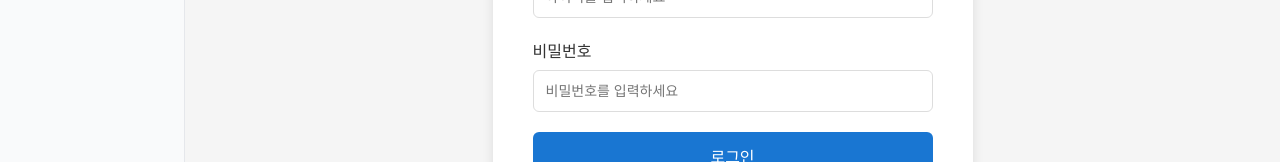
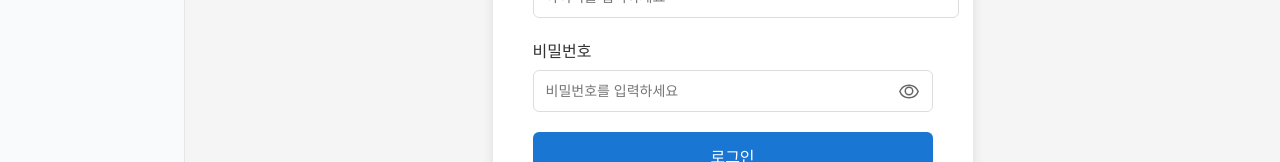
Before and after one commit to Applied-Learning/InvesTube, a Vue app in the folder Front/: page /login in a window 1280 px wide. Shown: the part 380-542 px from the top of the page. Built offline with nearby package versions, Linux system fonts and the light colour scheme; no server answers.

Commit message:
feat: 비밀번호 입력시 보이게 하는 기능 추가

```diff
--- a/Front/src/views/LoginView.vue
+++ b/Front/src/views/LoginView.vue
@@ -18,13 +18,30 @@
 
         <div class="form-group">
           <label for="password">비밀번호</label>
+          <div class="password-wrapper">
             <input
               id="password"
               v-model="credentials.password"
-            type="password"
+              :type="showPassword ? 'text' : 'password'"
               placeholder="비밀번호를 입력하세요"
               required
             />
+            <button
+              type="button"
+              class="toggle-password-btn"
+              @click="togglePasswordVisibility"
+              tabindex="-1"
+            >
+              <svg v-if="!showPassword" width="20" height="20" viewBox="0 0 20 20" fill="none" xmlns="http://www.w3.org/2000/svg">
+                <path d="M10 4.16667C5.83333 4.16667 2.275 6.73333 0.833333 10.4167C2.275 14.1 5.83333 16.6667 10 16.6667C14.1667 16.6667 17.725 14.1 19.1667 10.4167C17.725 6.73333 14.1667 4.16667 10 4.16667Z" stroke="currentColor" stroke-width="1.5" stroke-linecap="round" stroke-linejoin="round"/>
+                <path d="M10 13.75C12.0711 13.75 13.75 12.0711 13.75 10C13.75 7.92893 12.0711 6.25 10 6.25C7.92893 6.25 6.25 7.92893 6.25 10C6.25 12.0711 7.92893 13.75 10 13.75Z" stroke="currentColor" stroke-width="1.5" stroke-linecap="round" stroke-linejoin="round"/>
+              </svg>
+              <svg v-else width="20" height="20" viewBox="0 0 20 20" fill="none" xmlns="http://www.w3.org/2000/svg">
+                <path d="M14.95 14.95C13.5255 16.0358 11.7909 16.6374 10 16.6667C5.83333 16.6667 2.275 14.1 0.833333 10.4167C1.86953 8.0609 3.58333 6.07722 5.75 4.76667M8.25 3.53333C8.82321 3.39907 9.41073 3.33195 10 3.33333C14.1667 3.33333 17.725 5.9 19.1667 9.58333C18.6609 10.7857 17.9577 11.8963 17.0833 12.8667M11.7667 11.7667C11.5378 12.0123 11.2617 12.2093 10.9546 12.3459C10.6474 12.4825 10.3156 12.556 9.97885 12.562C9.64213 12.568 9.30781 12.5063 8.99597 12.3805C8.68414 12.2547 8.40096 12.0674 8.16307 11.8295C7.92518 11.5916 7.73791 11.3084 7.6121 10.9966C7.48629 10.6848 7.42464 10.3504 7.43061 10.0137C7.43659 9.67699 7.51008 9.34525 7.64667 9.0381C7.78327 8.73095 7.98026 8.45479 8.22583 8.22583" stroke="currentColor" stroke-width="1.5" stroke-linecap="round" stroke-linejoin="round"/>
+                <path d="M0.833333 0.833333L19.1667 19.1667" stroke="currentColor" stroke-width="1.5" stroke-linecap="round" stroke-linejoin="round"/>
+              </svg>
+            </button>
+          </div>
         </div>
 
         <button type="submit" class="login-button" :disabled="loading">
@@ -56,6 +73,11 @@ const credentials = ref({
 
 const loading = ref(false)
 const errorMessage = ref('')
+const showPassword = ref(false)
+
+const togglePasswordVisibility = () => {
+  showPassword.value = !showPassword.value
+}
 
 const handleLogin = async () => {
   loading.value = true
@@ -126,17 +148,47 @@ const handleLogin = async () => {
   color: #333;
 }
 
+.password-wrapper {
+  position: relative;
+  display: flex;
+  align-items: center;
+}
+
+.password-wrapper input {
+  flex: 1;
+  padding-right: 40px;
+}
+
 .form-group input {
   padding: 12px;
   border: 1px solid #ddd;
   border-radius: 6px;
   font-size: 14px;
   transition: border-color 0.3s;
+  width: 100%;
 }
 
 .form-group input:focus {
   outline: none;
   border-color: #1976d2;
+}
+
+.toggle-password-btn {
+  position: absolute;
+  right: 10px;
+  background: none;
+  border: none;
+  cursor: pointer;
+  padding: 4px;
+  display: flex;
+  align-items: center;
+  justify-content: center;
+  color: #666;
+  transition: color 0.2s;
+}
+
+.toggle-password-btn:hover {
+  color: #1976d2;
 }
 
 .login-button {
--- a/Front/src/views/SignupView.vue
+++ b/Front/src/views/SignupView.vue
@@ -18,24 +18,58 @@
 
         <div class="form-group">
           <label for="password">비밀번호</label>
+          <div class="password-wrapper">
             <input
               id="password"
               v-model="formData.password"
-            type="password"
+              :type="showPassword ? 'text' : 'password'"
               placeholder="비밀번호를 입력하세요"
               required
             />
+            <button
+              type="button"
+              class="toggle-password-btn"
+              @click="togglePasswordVisibility"
+              tabindex="-1"
+            >
+              <svg v-if="!showPassword" width="20" height="20" viewBox="0 0 20 20" fill="none" xmlns="http://www.w3.org/2000/svg">
+                <path d="M10 4.16667C5.83333 4.16667 2.275 6.73333 0.833333 10.4167C2.275 14.1 5.83333 16.6667 10 16.6667C14.1667 16.6667 17.725 14.1 19.1667 10.4167C17.725 6.73333 14.1667 4.16667 10 4.16667Z" stroke="currentColor" stroke-width="1.5" stroke-linecap="round" stroke-linejoin="round"/>
+                <path d="M10 13.75C12.0711 13.75 13.75 12.0711 13.75 10C13.75 7.92893 12.0711 6.25 10 6.25C7.92893 6.25 6.25 7.92893 6.25 10C6.25 12.0711 7.92893 13.75 10 13.75Z" stroke="currentColor" stroke-width="1.5" stroke-linecap="round" stroke-linejoin="round"/>
+              </svg>
+              <svg v-else width="20" height="20" viewBox="0 0 20 20" fill="none" xmlns="http://www.w3.org/2000/svg">
+                <path d="M14.95 14.95C13.5255 16.0358 11.7909 16.6374 10 16.6667C5.83333 16.6667 2.275 14.1 0.833333 10.4167C1.86953 8.0609 3.58333 6.07722 5.75 4.76667M8.25 3.53333C8.82321 3.39907 9.41073 3.33195 10 3.33333C14.1667 3.33333 17.725 5.9 19.1667 9.58333C18.6609 10.7857 17.9577 11.8963 17.0833 12.8667M11.7667 11.7667C11.5378 12.0123 11.2617 12.2093 10.9546 12.3459C10.6474 12.4825 10.3156 12.556 9.97885 12.562C9.64213 12.568 9.30781 12.5063 8.99597 12.3805C8.68414 12.2547 8.40096 12.0674 8.16307 11.8295C7.92518 11.5916 7.73791 11.3084 7.6121 10.9966C7.48629 10.6848 7.42464 10.3504 7.43061 10.0137C7.43659 9.67699 7.51008 9.34525 7.64667 9.0381C7.78327 8.73095 7.98026 8.45479 8.22583 8.22583" stroke="currentColor" stroke-width="1.5" stroke-linecap="round" stroke-linejoin="round"/>
+                <path d="M0.833333 0.833333L19.1667 19.1667" stroke="currentColor" stroke-width="1.5" stroke-linecap="round" stroke-linejoin="round"/>
+              </svg>
+            </button>
+          </div>
         </div>
 
         <div class="form-group">
           <label for="passwordConfirm">비밀번호 확인</label>
+          <div class="password-wrapper">
             <input
               id="passwordConfirm"
               v-model="passwordConfirm"
-            type="password"
+              :type="showPasswordConfirm ? 'text' : 'password'"
               placeholder="비밀번호를 다시 입력하세요"
               required
             />
+            <button
+              type="button"
+              class="toggle-password-btn"
+              @click="togglePasswordConfirmVisibility"
+              tabindex="-1"
+            >
+              <svg v-if="!showPasswordConfirm" width="20" height="20" viewBox="0 0 20 20" fill="none" xmlns="http://www.w3.org/2000/svg">
+                <path d="M10 4.16667C5.83333 4.16667 2.275 6.73333 0.833333 10.4167C2.275 14.1 5.83333 16.6667 10 16.6667C14.1667 16.6667 17.725 14.1 19.1667 10.4167C17.725 6.73333 14.1667 4.16667 10 4.16667Z" stroke="currentColor" stroke-width="1.5" stroke-linecap="round" stroke-linejoin="round"/>
+                <path d="M10 13.75C12.0711 13.75 13.75 12.0711 13.75 10C13.75 7.92893 12.0711 6.25 10 6.25C7.92893 6.25 6.25 7.92893 6.25 10C6.25 12.0711 7.92893 13.75 10 13.75Z" stroke="currentColor" stroke-width="1.5" stroke-linecap="round" stroke-linejoin="round"/>
+              </svg>
+              <svg v-else width="20" height="20" viewBox="0 0 20 20" fill="none" xmlns="http://www.w3.org/2000/svg">
+                <path d="M14.95 14.95C13.5255 16.0358 11.7909 16.6374 10 16.6667C5.83333 16.6667 2.275 14.1 0.833333 10.4167C1.86953 8.0609 3.58333 6.07722 5.75 4.76667M8.25 3.53333C8.82321 3.39907 9.41073 3.33195 10 3.33333C14.1667 3.33333 17.725 5.9 19.1667 9.58333C18.6609 10.7857 17.9577 11.8963 17.0833 12.8667M11.7667 11.7667C11.5378 12.0123 11.2617 12.2093 10.9546 12.3459C10.6474 12.4825 10.3156 12.556 9.97885 12.562C9.64213 12.568 9.30781 12.5063 8.99597 12.3805C8.68414 12.2547 8.40096 12.0674 8.16307 11.8295C7.92518 11.5916 7.73791 11.3084 7.6121 10.9966C7.48629 10.6848 7.42464 10.3504 7.43061 10.0137C7.43659 9.67699 7.51008 9.34525 7.64667 9.0381C7.78327 8.73095 7.98026 8.45479 8.22583 8.22583" stroke="currentColor" stroke-width="1.5" stroke-linecap="round" stroke-linejoin="round"/>
+                <path d="M0.833333 0.833333L19.1667 19.1667" stroke="currentColor" stroke-width="1.5" stroke-linecap="round" stroke-linejoin="round"/>
+              </svg>
+            </button>
+          </div>
         </div>
 
         <div class="form-group">
@@ -91,6 +125,16 @@ const formData = ref({
 const passwordConfirm = ref('')
 const loading = ref(false)
 const errorMessage = ref('')
+const showPassword = ref(false)
+const showPasswordConfirm = ref(false)
+
+const togglePasswordVisibility = () => {
+  showPassword.value = !showPassword.value
+}
+
+const togglePasswordConfirmVisibility = () => {
+  showPasswordConfirm.value = !showPasswordConfirm.value
+}
 
 const handleSignup = async () => {
   loading.value = true
@@ -167,17 +211,47 @@ const handleSignup = async () => {
   color: #333;
 }
 
+.password-wrapper {
+  position: relative;
+  display: flex;
+  align-items: center;
+}
+
+.password-wrapper input {
+  flex: 1;
+  padding-right: 40px;
+}
+
 .form-group input {
   padding: 12px;
   border: 1px solid #ddd;
   border-radius: 6px;
   font-size: 14px;
   transition: border-color 0.3s;
+  width: 100%;
 }
 
 .form-group input:focus {
   outline: none;
   border-color: #1976d2;
+}
+
+.toggle-password-btn {
+  position: absolute;
+  right: 10px;
+  background: none;
+  border: none;
+  cursor: pointer;
+  padding: 4px;
+  display: flex;
+  align-items: center;
+  justify-content: center;
+  color: #666;
+  transition: color 0.2s;
+}
+
+.toggle-password-btn:hover {
+  color: #1976d2;
 }
 
 .signup-button {
```
Lines whose indentation alone changed are shown as unchanged.
